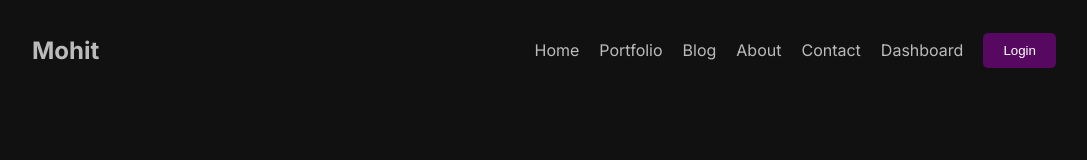
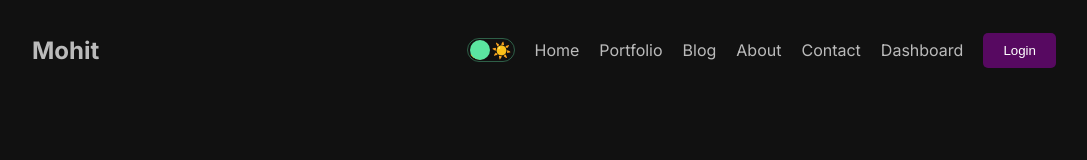
Before and after one commit to MohitSinghChauhan/Agency-Blog-Website, a Next.js app: page / in a window 1280 px wide. Shown: the top 160 px of the page, without its empty margins (96-1183 px from the left). Built offline with nearby package versions, Linux system fonts and the light colour scheme.

Commit message:
feat: Implemented Dark Mode Toggle

```diff
--- a/src/app/globals.css
+++ b/src/app/globals.css
@@ -25,3 +25,17 @@
   flex-direction: column;
   justify-content: space-between;
 }
+
+.theme{
+  transition: 1s all ease;
+}
+
+.dark{
+  background-color: #111;
+  color: #bbb;
+}
+
+.light{
+  background-color: #fff;
+  color: #111;
+}
--- a/src/app/layout.js
+++ b/src/app/layout.js
@@ -2,6 +2,7 @@
 import './globals.css';
 import { Inter } from 'next/font/google';
 import Footer from '@/components/footer/Footer';
+import { ThemeProvider } from '@/context/ThemeContext';
 
 const inter = Inter({ subsets: ['latin'] });
 
@@ -14,11 +15,13 @@
 	return (
 		<html lang='en'>
 			<body className={inter.className}>
+				<ThemeProvider>
 					<div className='container'>
 						<Navbar />
 						{children}
 						<Footer />
 					</div>
+				</ThemeProvider>
 			</body>
 		</html>
 	);
--- /dev/null
+++ b/src/components/DarkModeToggle/DarkModeToggle.jsx
@@ -0,0 +1,24 @@
+'use client';
+
+import React, { useContext } from 'react';
+import styles from './drakModeToggle.module.css';
+import { ThemeContext } from '@/context/ThemeContext';
+
+const DarkModeToggle = () => {
+	const { toggle, mode } = useContext(ThemeContext);
+	return (
+		<div
+			className={styles.container}
+			onClick={toggle}
+		>
+			<div className={styles.icon}>🌙</div>
+			<div className={styles.icon}>☀️</div>
+			<div
+				className={styles.ball}
+				style={mode === 'dark' ? { left: '2px' } : { right: '2px' }}
+			/>
+		</div>
+	);
+};
+
+export default DarkModeToggle;
--- /dev/null
+++ b/src/components/DarkModeToggle/drakModeToggle.module.css
@@ -0,0 +1,22 @@
+.container{
+    width: 48px;
+    height: 24px;
+    border: 1.5px solid #53c28b70;
+    border-radius: 30px;
+    display: flex;
+    justify-content: space-between;
+    align-items: center;
+    position: relative;
+    padding: 2px;
+    cursor: pointer;
+}
+
+.ball{
+    position: absolute;
+    background-color: #5be5a0;
+    border-radius: 50%;
+    height: 20px;
+    width: 20px;
+    /* left: 2px; */
+    right: 2px;
+}
--- a/src/components/navbar/Navbar.jsx
+++ b/src/components/navbar/Navbar.jsx
@@ -1,6 +1,7 @@
 import Link from 'next/link';
 import React from 'react';
 import styles from './navbar.module.css';
+import DarkModeToggle from '../DarkModeToggle/DarkModeToggle';
 
 const links = [
 	{
@@ -38,13 +39,21 @@
 const Navbar = () => {
 	return (
 		<div className={styles.container}>
-      <Link className={styles.logo} href='/'>
+			<Link
+				className={styles.logo}
+				href='/'
+			>
 				Mohit
 			</Link>
 			<div className={styles.links}>
+				<DarkModeToggle />
 				{links.map((link) => {
 					return (
-            <Link href={link.url} key={link.id} className={styles.link}>
+						<Link
+							href={link.url}
+							key={link.id}
+							className={styles.link}
+						>
 							{link.title}
 						</Link>
 					);
--- /dev/null
+++ b/src/context/ThemeContext.js
@@ -0,0 +1,19 @@
+'use client';
+
+import { createContext, useState } from 'react';
+
+export const ThemeContext = createContext();
+
+export const ThemeProvider = ({ children }) => {
+	const [mode, setMode] = useState('dark');
+
+	const toggle = () => {
+		setMode((prev) => (prev === 'dark' ? 'light' : 'dark'));
+	};
+
+	return (
+		<ThemeContext.Provider value={{ toggle, mode }}>
+			<div className={`theme ${mode}`}>{children}</div>
+		</ThemeContext.Provider>
+	);
+};
```
Also changed, not shown: src/app/blog/page.jsx (+5 -6 lines). Lines whose indentation alone changed are shown as unchanged.
